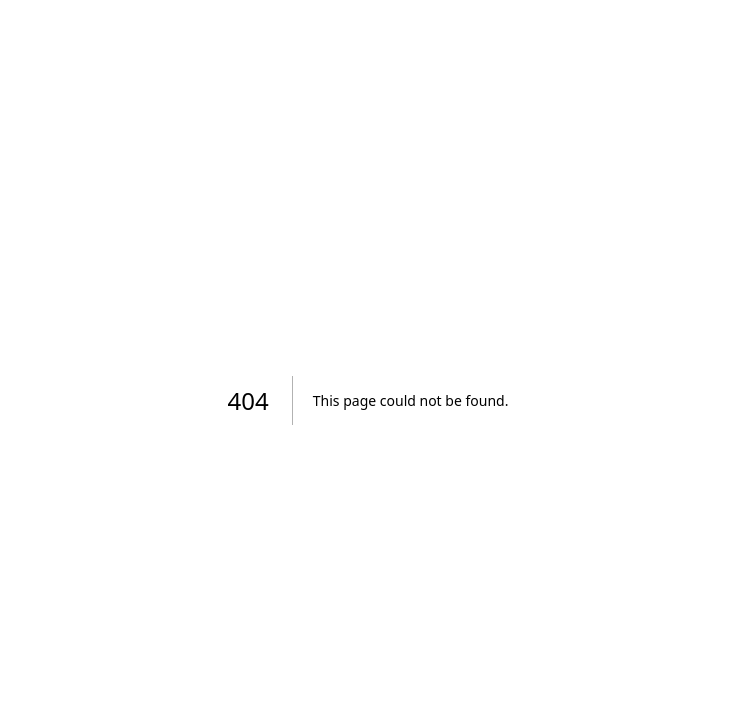
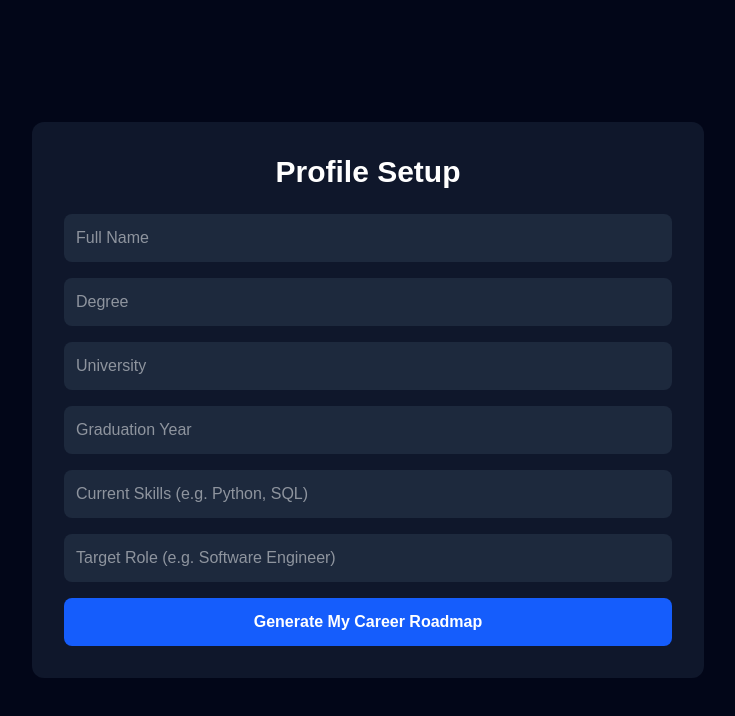
Before and after one commit to prabhakarkumaryadav40-glitch/CareerForgeAI, a Next.js app in the folder frontend/: page /profile/setup in a window 1280 px wide. Before the commit this address had no page. Shown: the top 716 px of the page, without its empty margins (272-1007 px from the left). Built offline with nearby package versions, Linux system fonts and the light colour scheme.

Commit message:
Create profile setup page

```diff
--- /dev/null
+++ b/frontend/app/login/page.tsx
@@ -0,0 +1,32 @@
+
+export default function LoginPage() {
+  return (
+    <main className="min-h-screen bg-slate-950 text-white flex items-center justify-center">
+      <div className="bg-slate-900 p-8 rounded-xl w-full max-w-md">
+        <h1 className="text-3xl font-bold mb-6 text-center">
+          Login
+        </h1>
+
+        <form className="space-y-4">
+          <input
+            type="email"
+            placeholder="Email"
+            className="w-full p-3 rounded-lg bg-slate-800"
+          />
+
+          <input
+            type="password"
+            placeholder="Password"
+            className="w-full p-3 rounded-lg bg-slate-800"
+          />
+
+          <button
+            className="w-full bg-blue-600 p-3 rounded-lg font-semibold"
+          >
+            Login
+          </button>
+        </form>
+      </div>
+    </main>
+  );
+}
--- a/frontend/app/page.tsx
+++ b/frontend/app/page.tsx
@@ -1,3 +1,4 @@
+import Link from "next/link";
 export default function Home() {
   return (
     <main className="min-h-screen bg-slate-950 text-white">
@@ -28,13 +29,17 @@ export default function Home() {
         </p>
 
        <div className="flex justify-center gap-4">
+  <Link href="/register">
     <button className="bg-blue-600 hover:bg-blue-700 px-8 py-4 rounded-xl font-semibold">
       Get Started Free
     </button>
+  </Link>
 
+  <Link href="/login">
     <button className="border border-slate-700 px-8 py-4 rounded-xl">
-            Watch Demo
+      Login
     </button>
+  </Link>
 </div>
       </section>
 
--- /dev/null
+++ b/frontend/app/profile/setup/page.tsx
@@ -0,0 +1,53 @@
+export default function ProfileSetupPage() {
+  return (
+    <main className="min-h-screen bg-slate-950 text-white flex items-center justify-center p-6">
+      <div className="bg-slate-900 p-8 rounded-xl w-full max-w-2xl">
+        <h1 className="text-3xl font-bold mb-6 text-center">
+          Profile Setup
+        </h1>
+
+        <div className="grid gap-4">
+          <input
+            type="text"
+            placeholder="Full Name"
+            className="p-3 rounded-lg bg-slate-800"
+          />
+
+          <input
+            type="text"
+            placeholder="Degree"
+            className="p-3 rounded-lg bg-slate-800"
+          />
+
+          <input
+            type="text"
+            placeholder="University"
+            className="p-3 rounded-lg bg-slate-800"
+          />
+
+          <input
+            type="number"
+            placeholder="Graduation Year"
+            className="p-3 rounded-lg bg-slate-800"
+          />
+
+          <input
+            type="text"
+            placeholder="Current Skills (e.g. Python, SQL)"
+            className="p-3 rounded-lg bg-slate-800"
+          />
+
+          <input
+            type="text"
+            placeholder="Target Role (e.g. Software Engineer)"
+            className="p-3 rounded-lg bg-slate-800"
+          />
+
+          <button className="bg-blue-600 p-3 rounded-lg font-semibold">
+            Generate My Career Roadmap
+          </button>
+        </div>
+      </div>
+    </main>
+  );
+}
--- /dev/null
+++ b/frontend/app/register/page.tsx
@@ -0,0 +1,37 @@
+export default function RegisterPage() {
+  return (
+    <main className="min-h-screen bg-slate-950 text-white flex items-center justify-center">
+      <div className="bg-slate-900 p-8 rounded-xl w-full max-w-md">
+        <h1 className="text-3xl font-bold mb-6 text-center">
+          Create Account
+        </h1>
+
+        <form className="space-y-4">
+          <input
+            type="text"
+            placeholder="Full Name"
+            className="w-full p-3 rounded-lg bg-slate-800"
+          />
+
+          <input
+            type="email"
+            placeholder="Email"
+            className="w-full p-3 rounded-lg bg-slate-800"
+          />
+
+          <input
+            type="password"
+            placeholder="Password"
+            className="w-full p-3 rounded-lg bg-slate-800"
+          />
+
+          <button
+            className="w-full bg-green-600 p-3 rounded-lg font-semibold"
+          >
+            Create Account
+          </button>
+        </form>
+      </div>
+    </main>
+  );
+}
```
Lines whose indentation alone changed are shown as unchanged.
